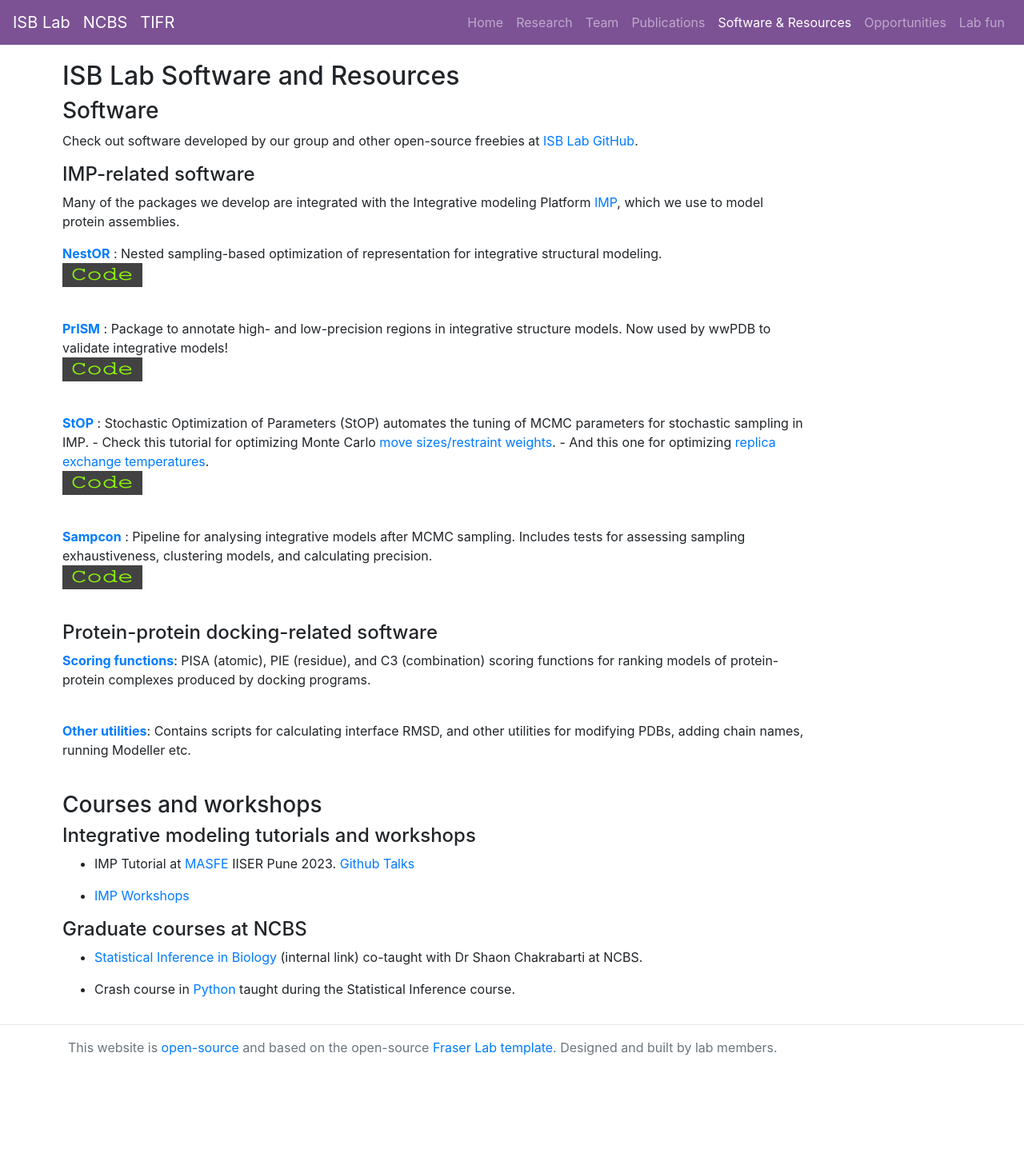
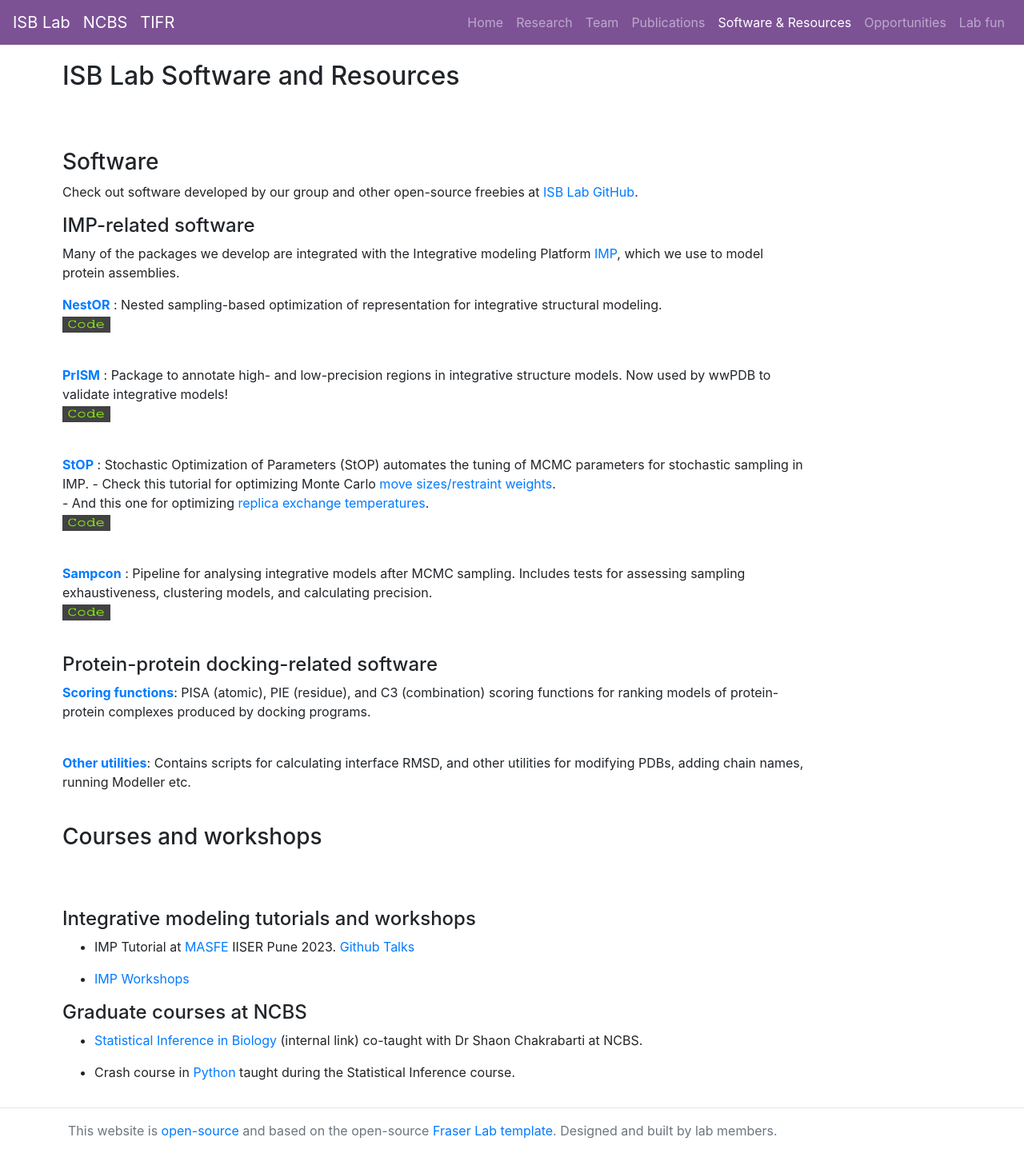
Before and after one commit to isblab/website, a Jekyll site: the page built from Software/index.md, in a window 1280 px wide. Shown: the whole page at 80% size. Built offline with Jekyll 4.4.1, drawn with Linux system fonts in a browser that asks for light colours; before the commit the page ends 1338 px from its top, so only the background shows below that.

Commit message:
sunday morning commit

```diff
--- a/Software/index.md
+++ b/Software/index.md
@@ -5,7 +5,7 @@ group: Software
 ---
 
 ## ISB Lab Software and Resources
-
+<br><br>
 ### Software
 
 Check out software developed by our group and other open-source freebies at [ISB Lab GitHub](https://github.com/isblab). <br>
@@ -16,20 +16,20 @@ Check out software developed by our group and other open-source freebies at [ISB
 Many of the packages we develop are integrated with the Integrative modeling Platform [IMP](https://integrativemodeling.org/), which we use to model protein assemblies. <br>
 
 [**NestOR**](https://github.com/isblab/nestor) : Nested sampling-based optimization of representation for integrative structural modeling. <br>
-[![GitHub](/static/img/logos/code_logo.png){:width="100px" height="30px"}](https://github.com/isblab/nestor) <br> <br>
+[![GitHub](/static/img/logos/code_logo.png){:width="60px" height="20px"}](https://github.com/isblab/nestor) <br> <br>
 
 [**PrISM**](https://github.com/isblab/prism) : Package to annotate high- and low-precision regions in integrative structure models. Now used by wwPDB to validate integrative models! <br>
-[![GitHub](/static/img/logos/code_logo.png){:width="100px" height="30px"}](https://github.com/isblab/prism) <br> <br>
+[![GitHub](/static/img/logos/code_logo.png){:width="60px" height="20px"}](https://github.com/isblab/prism) <br> <br>
 
 
 [**StOP**](https://github.com/isblab/stop) : Stochastic Optimization of Parameters (StOP) automates the tuning of MCMC parameters for stochastic sampling in IMP.
-	-  Check this tutorial for optimizing Monte Carlo [move sizes/restraint weights](https://github.com/isblab/stop/blob/main/docs/tutorial_basic.md).
+	-  Check this tutorial for optimizing Monte Carlo [move sizes/restraint weights](https://github.com/isblab/stop/blob/main/docs/tutorial_basic.md).<br>
 	-  And this one for optimizing [replica exchange temperatures](https://github.com/isblab/stop/blob/main/docs/tutorial_replica.md). <br>
-[![GitHub](/static/img/logos/code_logo.png){:width="100px" height="30px"}](https://github.com/isblab/stop) <br> <br>
+[![GitHub](/static/img/logos/code_logo.png){:width="60px" height="20px"}](https://github.com/isblab/stop) <br> <br>
 
 
 [**Sampcon**](https://github.com/salilab/imp-sampcon) : Pipeline for analysing integrative models after MCMC sampling. Includes tests for assessing sampling exhaustiveness, clustering models, and calculating precision. <br>
-[![GitHub](/static/img/logos/code_logo.png){:width="100px" height="30px"}](https://github.com/salilab/imp-sampcon) <br> <br>
+[![GitHub](/static/img/logos/code_logo.png){:width="60px" height="20px"}](https://github.com/salilab/imp-sampcon) <br> <br>
 
 
 #### Protein-protein docking-related software
@@ -40,7 +40,7 @@ Many of the packages we develop are integrated with the Integrative modeling Pla
 
 
 ### Courses and workshops
-
+<br><br>
 #### Integrative modeling tutorials and workshops
 
 - IMP Tutorial at [MASFE](https://sites.google.com/acads.iiserpune.ac.in/masfe/home) IISER Pune 2023. [Github](https://github.com/isblab/IMP_Tutorial) [Talks](https://drive.google.com/drive/folders/188BHx67a8Wq53nDTanM-vWwX3X9F_OS5) <br>
```
Also changed, not shown: Opportunities/index.md (+1 -1 lines), Research/index.md (+3 -3 lines).
